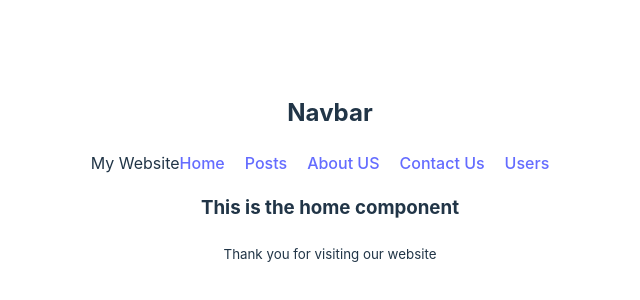
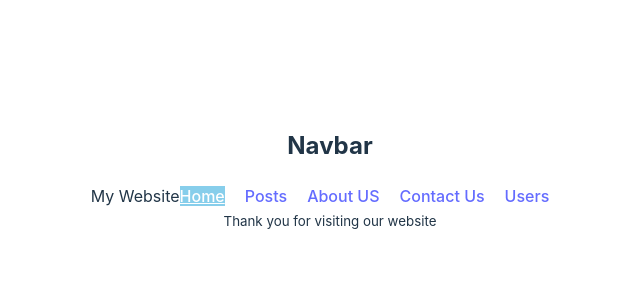
Before and after one commit to subas-roy/introduction-to-react-router, a React (Vite) app: page / in a window 1280 px wide. Shown: the part 230-530 px from the top of the page, without its empty margins (310-950 px from the left). Built offline with nearby package versions, Linux system fonts and the light colour scheme.

Commit message:
Active route, Loading Spinner, useLocation, useNavigation

```diff
--- a/src/components/Header/Header.css
+++ b/src/components/Header/Header.css
@@ -1,3 +1,9 @@
 nav a {
   margin-right: 20px;
 }
+
+nav a.active {
+  text-decoration: underline;
+  color: white;
+  background-color: skyblue;
+}
--- a/src/components/Header/Header.jsx
+++ b/src/components/Header/Header.jsx
@@ -1,4 +1,4 @@
-import { Link } from 'react-router-dom';
+import { Link, NavLink } from 'react-router-dom';
 import './Header.css'
 
 const Header = () => {
@@ -7,11 +7,11 @@
       <h2>Navbar</h2>
       <nav >
         <span>My Website</span>
-        <Link to="/">Home</Link>
-        <Link to="/posts">Posts</Link>
-        <Link to="/about">About US</Link>
-        <Link to="/contact">Contact Us</Link>
-        <Link to="/users">Users</Link>
+        <NavLink to={"/"}>Home</NavLink>
+        <NavLink to="/posts">Posts</NavLink>
+        <NavLink to="/about">About US</NavLink>
+        <NavLink to="/contact">Contact Us</NavLink>
+        <NavLink to="/users">Users</NavLink>
       </nav>
     </div>
   );
--- a/src/components/Home/Home.jsx
+++ b/src/components/Home/Home.jsx
@@ -1,14 +1,20 @@
-import { Outlet } from "react-router-dom";
+import { Outlet, useLocation, useNavigation } from "react-router-dom";
 import Header from "../Header/Header";
 import Footer from "../Footer/Footer";
 
 
 const Home = () => {
+  const navigation = useNavigation();
+  const location = useLocation();
+  console.log(location)
   return (
     <div>
       <Header></Header>
-      <h3>This is the home component</h3>
-      <Outlet></Outlet>
+      {
+        navigation.status === "loading" ?
+        <p>Loading...</p>:
+        <Outlet></Outlet>
+      }
       <Footer></Footer>
     </div>
   );
```
